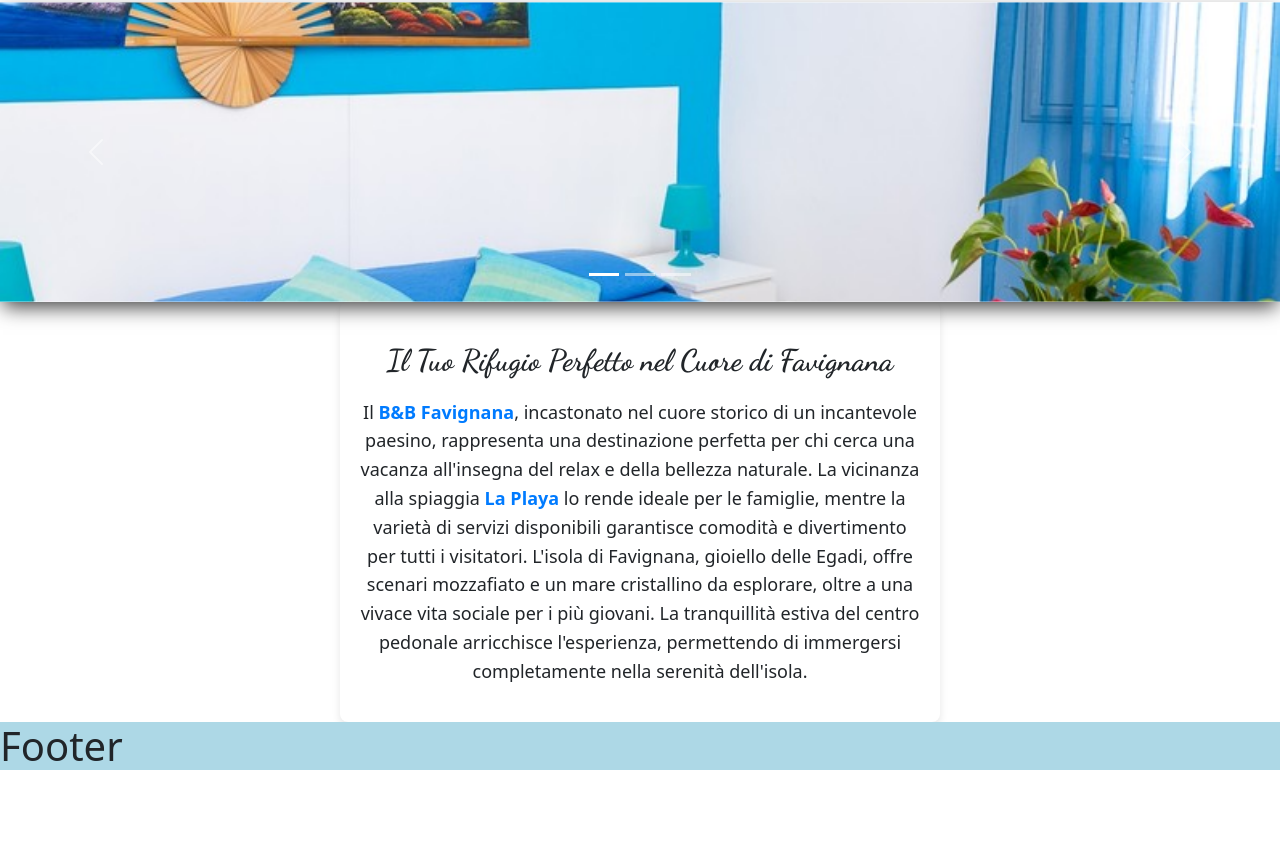
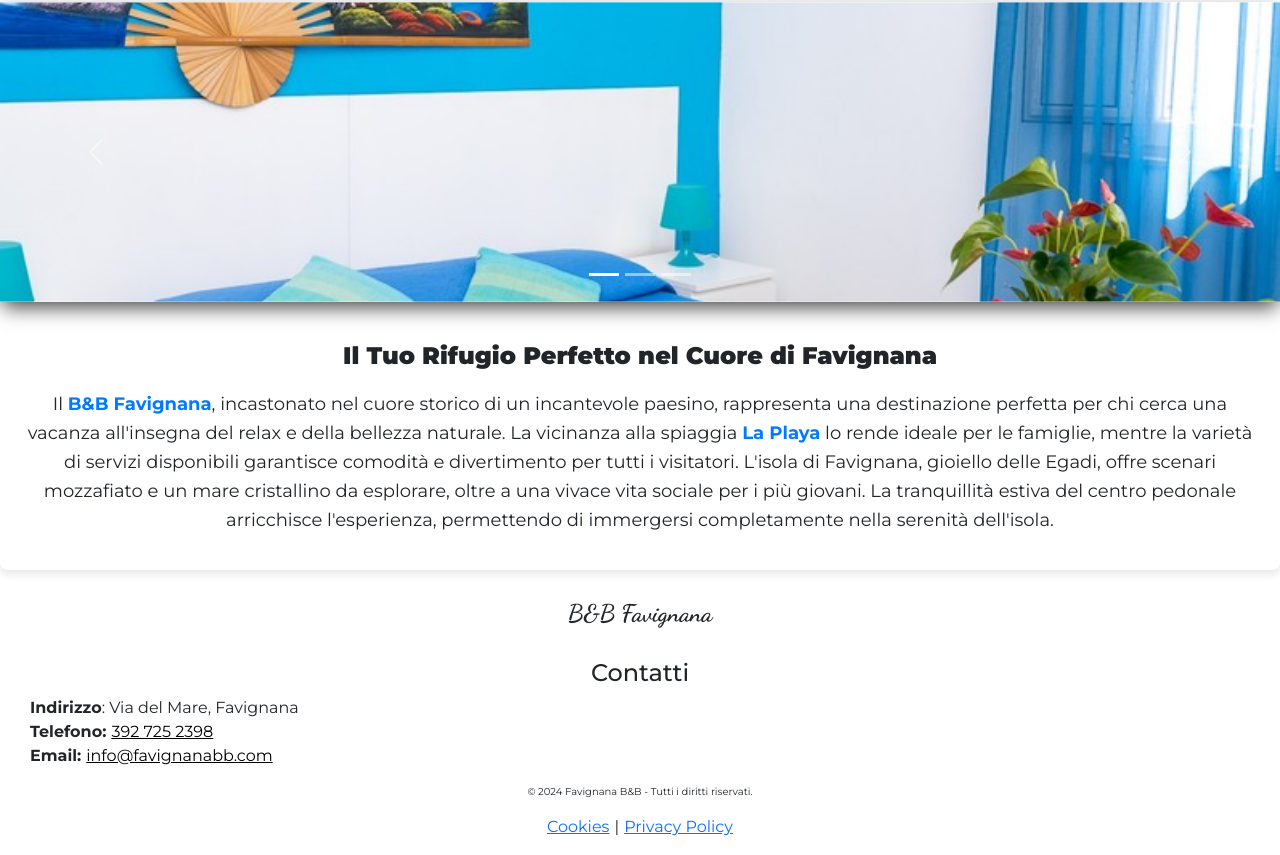
Before and after one commit to DHrdo/B-BFavignana-Dott.Cannizzaro, a React (Create React App) app: page / in a window 1280 px wide. Shown: the part 255-1110 px from the top of the page. Before the commit the page ends 1033 px from the top, so only its background shows below. Built offline with nearby package versions, Linux system fonts and the light colour scheme.

Commit message:
aggiunto footer

```diff
--- a/src/App.css
+++ b/src/App.css
@@ -1,6 +1,11 @@
+/** Import Css **/
 @import url('/src/css/PreHeader.css');
 @import url('/src/css/Header.css');
 @import url('/src/css/Main.css');
 @import url('/src/css/Footer.css');
 @import url('/src/css/Menu.css');
 @import url('/src/css/Carousel.css');
+
+/** Import Fonts **/
+@import url('https://fonts.googleapis.com/css2?family=Dancing+Script:wght@400..700&display=swap');
+@import url('https://fonts.googleapis.com/css2?family=Montserrat:ital,wght@0,100..900;1,100..900&display=swap');
--- a/src/components/Footer/Footer.js
+++ b/src/components/Footer/Footer.js
@@ -3,7 +3,31 @@ import React from "react";
 export const Footer = ({ isMenuOpened }) => {
     return (
         <div className={!isMenuOpened ? "footer" : "hidden"}>
-            <h1>Footer</h1>
+            <h2 className="footer-title">B&B Favignana</h2>
+            <div class="upper-footer">
+                <h4 className="footer-contacts-title">Contatti</h4>
+                <p class="footer-contacts-address"> <b>Indirizzo</b>: Via del Mare, Favignana</p>
+
+                <p class="footer-contacts-phone"> Telefono:
+                    <a href="tel:3927252398">392 725 2398</a>
+                </p>
+
+                <p class="footer-contacts-mail"> Email:
+                    <a href="emailto:info@favignanabb.com">info@favignanabb.com</a>
+                </p>
+            </div>
+            <div class="bottom-footer">
+                <div class="footer-copyright">
+                    <p>&copy; 2024 Favignana B&B - Tutti i diritti riservati.</p>
+                </div>
+            </div>
+
+
+            <div class="post-footer">
+                <p className="cookies"><a href="https://www.cookiesandyou.com/">Cookies</a></p>
+                <span className="separator">|</span>
+                <p className="privacy-policy"><a href="https://www.cookiesandyou.com/">Privacy Policy</a></p>
+            </div>
         </div>
-    )
-}
+    );
+};
--- a/src/components/Footer/Footer.scss
+++ b/src/components/Footer/Footer.scss
@@ -1,4 +1,63 @@
 .footer {
-    width: 100%;
-    background-color: lightblue;
+    padding: 30px 0 0 0;
+    font-family: 'Montserrat', sans-serif;
+
+    .footer-title {
+        font-size: 24px;
+        text-align: center;
+        font-family: "Dancing Script", cursive;
+        font-weight: 900;
+        margin-bottom: 30px;
+    }
+
+    .upper-footer {
+
+        .footer-contacts-title {
+            text-align: center;
+            font-size: 24px;
+        }
+
+        .footer-contacts-address {
+            padding: 0 0 0 30px;
+            margin-top: 5px;
+            margin-bottom: 0;
+        }
+
+        .footer-contacts-phone {
+            padding: 0 0 0 30px;
+            font-weight: bolder;
+            margin-bottom: 0;
+
+            a {
+                font-weight: normal;
+                color: black;
+                margin-left: 5px;
+                text-decoration: underline;
+            }
+        }
+        .footer-contacts-mail {
+            padding: 0 0 0 30px;
+            font-weight: bolder;
+
+            a {
+                font-weight: normal;
+                color: black;
+                margin-left: 5px;
+                text-decoration: underline;
+            }
+        }
+    }
+
+    .bottom-footer {
+        .footer-copyright {
+            text-align: center;
+            font-size: 10px;
+        }
+    }
+
+    .post-footer {
+        display: flex;
+        justify-content: center;
+        gap: 5px;
+    }
 }
--- a/src/components/Header/Header.scss
+++ b/src/components/Header/Header.scss
@@ -1,5 +1,3 @@
-@import url('https://fonts.googleapis.com/css2?family=Dancing+Script:wght@400..700&display=swap');
-
 .header {
   background-color: white;
   width: 100%;
--- a/src/components/Main/Main.js
+++ b/src/components/Main/Main.js
@@ -4,20 +4,19 @@ import { Carousel } from "../Carousel/Carousel";
 export const Main = ({ isMenuOpened }) => {
     return (
         <main className={!isMenuOpened ? "main" : "hidden"}>
+
             <Carousel />
-
-            <div className="text-location-container">
-            </div>
-            <div class="content">
-                <h4 className="description-title">
-                    Il Tuo Rifugio Perfetto nel Cuore di Favignana
-                </h4>
+            <div class="text-location-container">
+                <h4 className="description-title">Il Tuo Rifugio Perfetto nel Cuore di Favignana</h4>
                 <p>
-                    Il <span class="highlight">B&B Favignana</span>, incastonato nel cuore storico di un incantevole paesino, rappresenta una destinazione perfetta per chi cerca
-                    una vacanza all'insegna del relax e della bellezza naturale. La vicinanza alla spiaggia <span class="highlight">La Playa</span> lo rende ideale per le famiglie,
-                    mentre la varietà di servizi disponibili garantisce comodità e divertimento per tutti i visitatori. L'isola di Favignana, gioiello delle Egadi,
-                    offre scenari mozzafiato e un mare cristallino da esplorare, oltre a una vivace vita sociale per i più giovani.
-                    La tranquillità estiva del centro pedonale arricchisce l'esperienza, permettendo di immergersi completamente nella serenità dell'isola.
+                    Il <span class="highlight">B&B Favignana</span>,
+                    incastonato nel cuore storico di un incantevole paesino,
+                    rappresenta una destinazione perfetta per chi cerca una vacanza all'insegna del relax e della bellezza naturale.
+                    La vicinanza alla spiaggia <span class="highlight">La Playa</span> lo rende ideale per le famiglie,
+                    mentre la varietà di servizi disponibili garantisce comodità e divertimento per tutti i visitatori.
+                    L'isola di Favignana, gioiello delle Egadi, offre scenari mozzafiato e un mare cristallino da esplorare,
+                    oltre a una vivace vita sociale per i più giovani. La tranquillità estiva del centro pedonale arricchisce l'esperienza,
+                    permettendo di immergersi completamente nella serenità dell'isola.
                 </p>
             </div>
         </main>
--- a/src/components/Main/Main.scss
+++ b/src/components/Main/Main.scss
@@ -1,22 +1,17 @@
-@import url('https://fonts.googleapis.com/css2?family=Dancing+Script:wght@400..700&display=swap');
-
-
 .main {
     width: 100%;
 
-    .content {
+    .text-location-container {
         background-color: #fff;
         padding: 20px;
         border-radius: 8px;
         box-shadow: 0 4px 8px rgba(0, 0, 0, 0.1);
-        max-width: 600px;
-        margin: auto;
 
         .description-title {
-            font-size: 30px;
+            font-size: 24px;
             text-align: center;
             margin: 20px 0;
-            font-family: "Dancing Script", cursive;
+            font-family: "Montserrat", cursive;
             font-optical-sizing: auto;
             font-weight: 900;
         }
@@ -25,6 +20,7 @@
             line-height: 1.6;
             font-size: 18px;
             text-align: center;
+            font-family: "Montserrat", cursive;
 
             .highlight {
                 color: #007BFF;
--- a/src/components/PreHeader/PreHeader.js
+++ b/src/components/PreHeader/PreHeader.js
@@ -13,7 +13,7 @@ export const PreHeader = () => {
                     src={process.env.PUBLIC_URL + '/images/telephone-icon.svg'}
                     alt="telephone icon"
                 />
-                <h5 className="booking-tel-number">123 456 7891</h5>
+                <h5 className="booking-tel-number">392 725 2398</h5>
             </div>
 
             <div className="wrap-change-language">
--- a/src/css/Footer.css
+++ b/src/css/Footer.css
@@ -1,4 +1,50 @@
 .footer {
-  width: 100%;
-  background-color: lightblue;
+  padding: 30px 0 0 0;
+  font-family: "Montserrat", sans-serif;
 }
+.footer .footer-title {
+  font-size: 24px;
+  text-align: center;
+  font-family: "Dancing Script", cursive;
+  font-weight: 900;
+  margin-bottom: 30px;
+}
+.footer .upper-footer .footer-contacts-title {
+  text-align: center;
+  font-size: 24px;
+}
+.footer .upper-footer .footer-contacts-address {
+  padding: 0 0 0 30px;
+  margin-top: 5px;
+  margin-bottom: 0;
+}
+.footer .upper-footer .footer-contacts-phone {
+  padding: 0 0 0 30px;
+  font-weight: bolder;
+  margin-bottom: 0;
+}
+.footer .upper-footer .footer-contacts-phone a {
+  font-weight: normal;
+  color: black;
+  margin-left: 5px;
+  text-decoration: underline;
+}
+.footer .upper-footer .footer-contacts-mail {
+  padding: 0 0 0 30px;
+  font-weight: bolder;
+}
+.footer .upper-footer .footer-contacts-mail a {
+  font-weight: normal;
+  color: black;
+  margin-left: 5px;
+  text-decoration: underline;
+}
+.footer .bottom-footer .footer-copyright {
+  text-align: center;
+  font-size: 10px;
+}
+.footer .post-footer {
+  display: flex;
+  justify-content: center;
+  gap: 5px;
+}
--- a/src/css/Header.css
+++ b/src/css/Header.css
@@ -1,4 +1,3 @@
-@import url("https://fonts.googleapis.com/css2?family=Dancing+Script:wght@400..700&display=swap");
 .header {
   background-color: white;
   width: 100%;
--- a/src/css/Main.css
+++ b/src/css/Main.css
@@ -1,29 +1,27 @@
-@import url("https://fonts.googleapis.com/css2?family=Dancing+Script:wght@400..700&display=swap");
 .main {
   width: 100%;
 }
-.main .content {
+.main .text-location-container {
   background-color: #fff;
   padding: 20px;
   border-radius: 8px;
   box-shadow: 0 4px 8px rgba(0, 0, 0, 0.1);
-  max-width: 600px;
-  margin: auto;
 }
-.main .content .description-title {
-  font-size: 30px;
+.main .text-location-container .description-title {
+  font-size: 24px;
   text-align: center;
   margin: 20px 0;
-  font-family: "Dancing Script", cursive;
+  font-family: "Montserrat", cursive;
   font-optical-sizing: auto;
   font-weight: 900;
 }
-.main .content p {
+.main .text-location-container p {
   line-height: 1.6;
   font-size: 18px;
   text-align: center;
+  font-family: "Montserrat", cursive;
 }
-.main .content p .highlight {
+.main .text-location-container p .highlight {
   color: #007BFF;
   font-weight: bold;
 }
```
